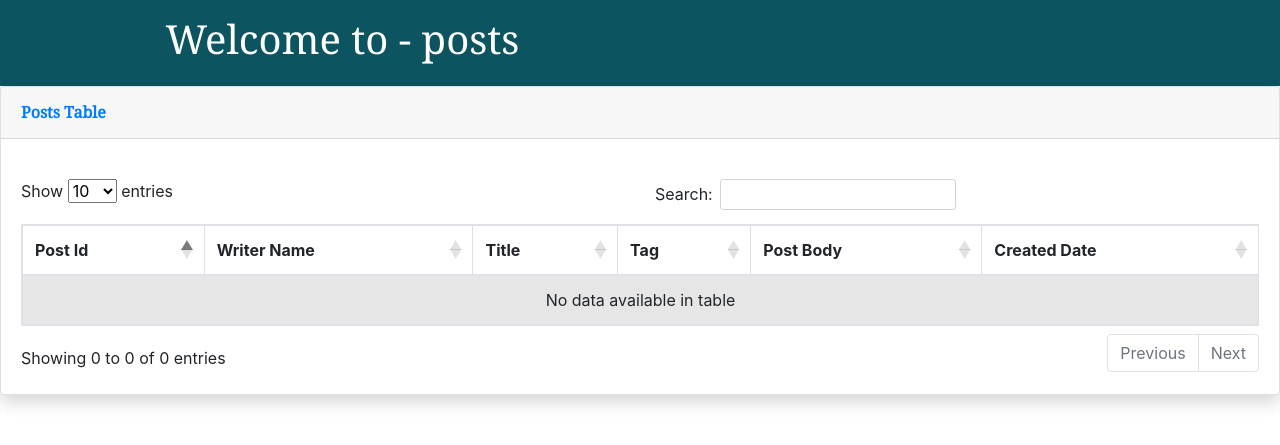
After one commit to rakibul-islam45/Blog-Site, a PHP site: page /managePosts.php in a window 1280 px wide. The commit adds this page. Shown: the top 445 px of the page. Run offline with PHP 8.4, Linux system fonts and the light colour scheme; data that the repository does not hold is empty; some libraries are stand-ins or nearby versions; some web fonts are replaced.

Commit message:
All posts are showing in admin panel using foreign key relation from users table and post table Post then manage will be done

```diff
--- a/css/admin_styling.css
+++ b/css/admin_styling.css
@@ -45,7 +45,7 @@ th { text-align: center;}
     padding: 15px 45px;
     font-family: 'Noto Serif', serif;
     color: white;
-    background: black;
+    background: #0c5460;
 }
 .header .logo { width: 50%; float: left; }
 .header .logo h1 { color: white; }
@@ -136,3 +136,15 @@ th { text-align: center;}
 }
 .error {color: #a94442; background: #f2dede; border: 1px solid #a94442; margin-bottom: 20px; }
 .validation_errors p {text-align: left;margin-left: 10px;}
+
+.logout-btn
+{
+    background-color: #4CAF50; /* Green */
+    border: none;
+    color: white;
+    padding: 15px 32px;
+    text-align: center;
+    text-decoration: none;
+    display: inline-block;
+    font-size: 16px;
+}
--- a/dashboardHeader.php
+++ b/dashboardHeader.php
@@ -4,6 +4,8 @@
     <meta charset="UTF-8">
     <!-- Google Fonts -->
     <link href="https://fonts.googleapis.com/css?family=Averia+Serif+Libre|Noto+Serif|Tangerine" rel="stylesheet">
+    <link rel="stylesheet" href="https://cdnjs.cloudflare.com/ajax/libs/twitter-bootstrap/4.1.3/css/bootstrap.css">
+    <link rel="stylesheet" href="https://cdn.datatables.net/1.10.21/css/dataTables.bootstrap4.min.css">
     <!-- Font awesome -->
     <link rel="stylesheet" href="https://cdnjs.cloudflare.com/ajax/libs/font-awesome/4.7.0/css/font-awesome.min.css" />
     <!-- ckeditor -->
--- /dev/null
+++ b/managePosts.php
@@ -0,0 +1,75 @@
+<?php
+include('dashboardHeader.php');
+include ('config.php');
+
+$query = "SELECT  users.name, post.postId, post.titile, post.tag,post.body,post.created
+FROM users,post
+WHERE  users.id=post.userId";
+$statement = $pdo->prepare($query);
+$statement->execute();
+$posts = $statement->fetchAll(PDO::FETCH_ASSOC);
+
+?>
+
+
+<title>Admin | posts</title>
+</head>
+<body>
+<div class="header">
+    <div class="logo">
+            <h1 style="text-align: center">Welcome to - posts</h1>
+        </a>
+    </div>
+
+</div>
+
+
+<!-- DataTales Example -->
+<div class="card shadow mb-4">
+    <div class="card-header py-3">
+        <h6 class="m-0 font-weight-bold text-primary">Posts Table</h6>
+    </div>
+    <div class="card-body">
+        <div class="table-responsive">
+            <table id="example" class="table table-striped table-bordered" style="width:100%">
+                <thead>
+                <tr>
+                    <th>Post Id </th>
+                    <th>Writer Name</th>
+                    <th>Title</th>
+                    <th>Tag</th>
+                    <th>Post Body</th>
+                    <th>Created Date</th>
+                </tr>
+                </thead>
+                <tbody>
+                <?php foreach ($posts as $post): ?>
+
+                <tr>
+                    <td><?php echo $post['postId']; ?></td>
+                    <td><?php echo $post['name'] ?></td>
+                    <td><?php  echo $post['titile'];?></td>
+                    <td><?php echo $post['tag']; ?></td>
+                    <td><?php echo $post['body']; ?></td>
+                    <td><?php echo $post['created']; ?></td>
+                </tr>
+                <?php endforeach ?>
+
+                </tbody>
+
+            </table>
+        </div>
+    </div>
+</div>
+
+</body>
+</html>
+<script src="https://code.jquery.com/jquery-3.5.1.js"></script>
+<script src="https://cdn.datatables.net/1.10.21/js/jquery.dataTables.min.js"></script>
+<script src="https://cdn.datatables.net/1.10.21/js/dataTables.bootstrap4.min.js"></script>
+<script>
+    $(document).ready(function() {
+        $('#example').DataTable();
+    } );
+
+</script>
```
Also changed, not shown: dashboard.php (+38 -12 lines).
